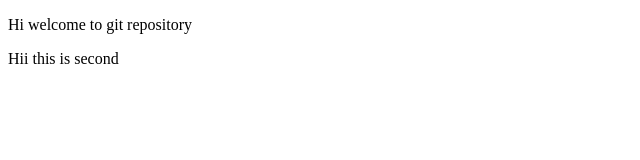
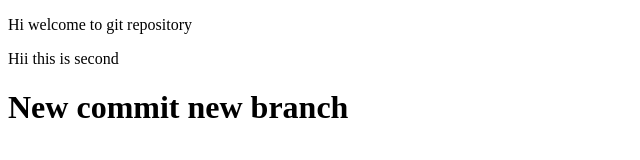
Before and after one commit to mukul165/devops, a plain HTML site: page index.html in a window 1280 px wide. Shown: the whole page, without its empty margins (0-640 px from the left). Drawn offline with Linux system fonts and the light colour scheme.

Commit message:
Update index.html

```diff
--- a/index.html
+++ b/index.html
@@ -9,6 +9,7 @@
 <body>
     <p>Hi welcome to git repository</p>
     <p>Hii this is second </p>
+    <h1>New commit new branch</h1>
 </body>
 
 </html>
```
